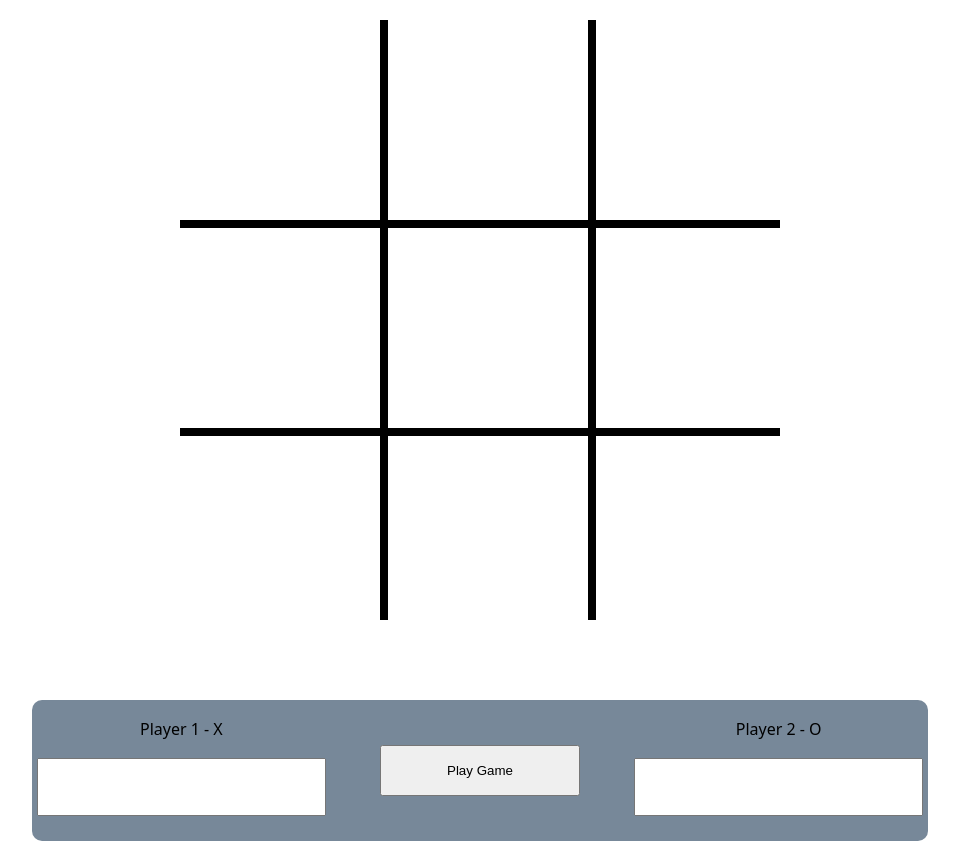
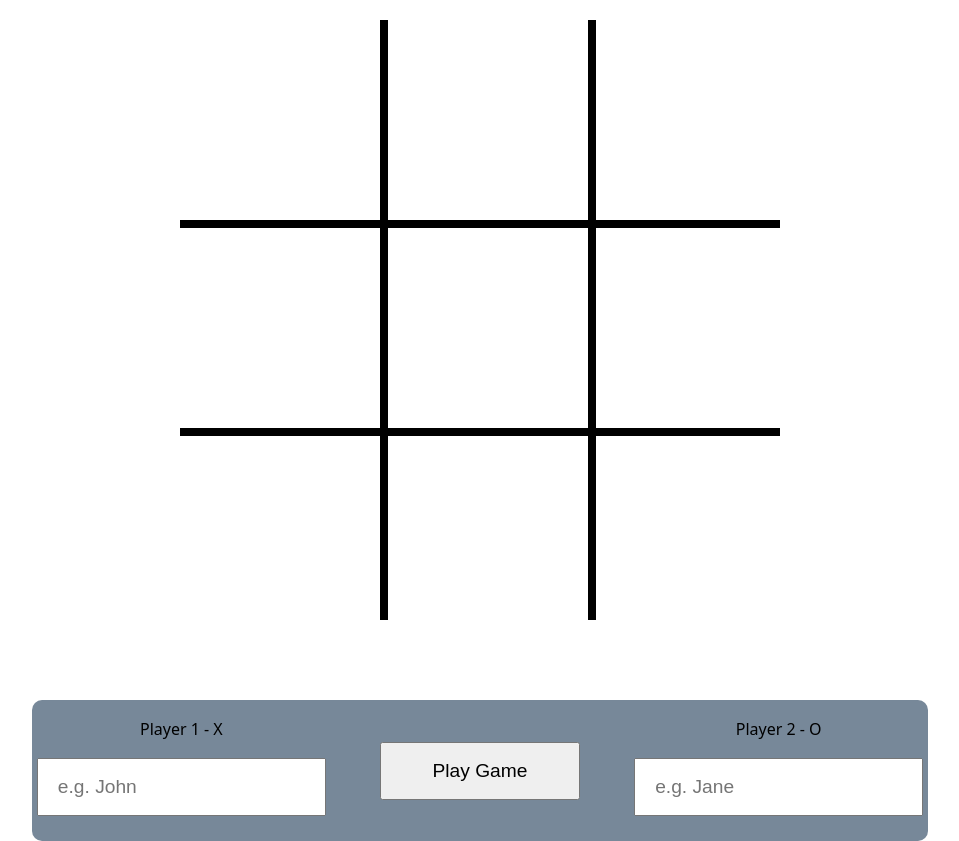
Before and after one commit to dharrison37-gitit/odin-tic-tac-toe, a plain HTML site: page index.html in a window 1280 px wide. Shown: the whole page, without its empty margins (160-1119 px from the left). Drawn offline with Linux system fonts and the light colour scheme.

Commit message:
Update button font size and input placeholders

```diff
--- a/css/styles.css
+++ b/css/styles.css
@@ -75,6 +75,7 @@ input[type="text"] {
     width: 200px;
     padding: 1rem 2rem;
     margin: 10px auto;
+    font-size: 1.2rem;
 }
 
 #info {
--- a/index.html
+++ b/index.html
@@ -15,14 +15,14 @@
         <div class="controls">
             <div class="player">
                 <label for="player1">Player 1 - X</label>
-                <input type="text" name="player1" id="player1">
+                <input type="text" name="player1" id="player1" placeholder="e.g. John">
             </div>
             <div>
                 <button id="start-button">Play Game</button>
             </div>
             <div class="player">
                 <label for="player2">Player 2 - O</label>
-                <input type="text" name="player2" id="player2">
+                <input type="text" name="player2" id="player2" placeholder="e.g. Jane">
             </div>
         </div>
     </div>
```
